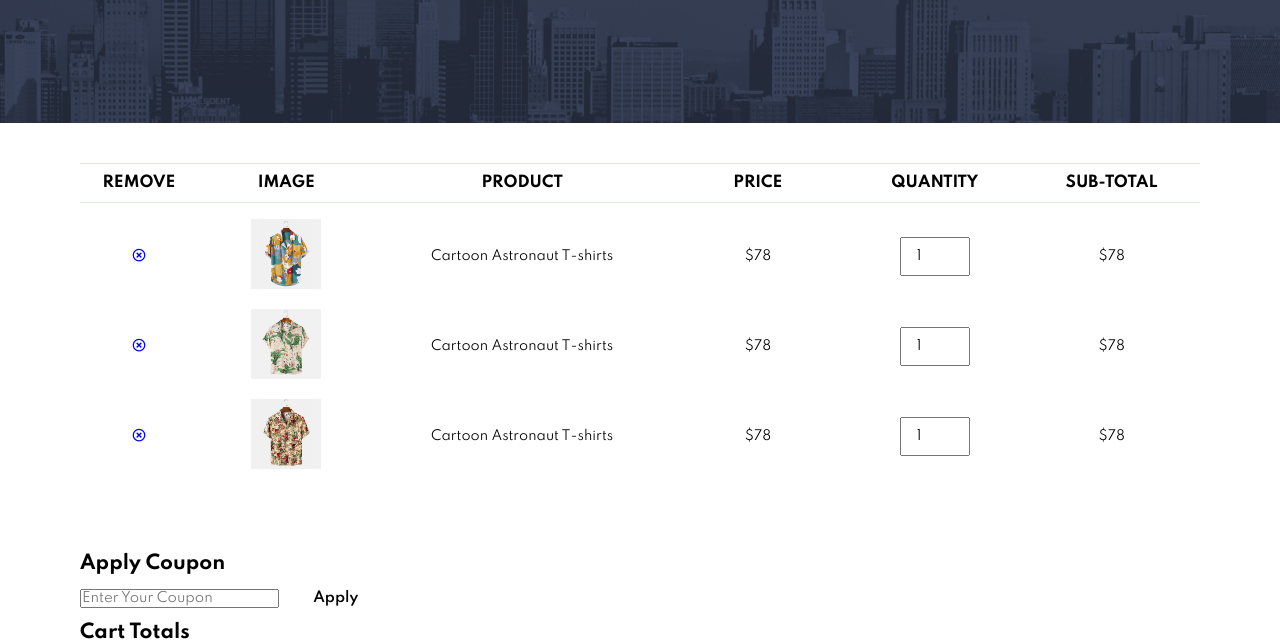
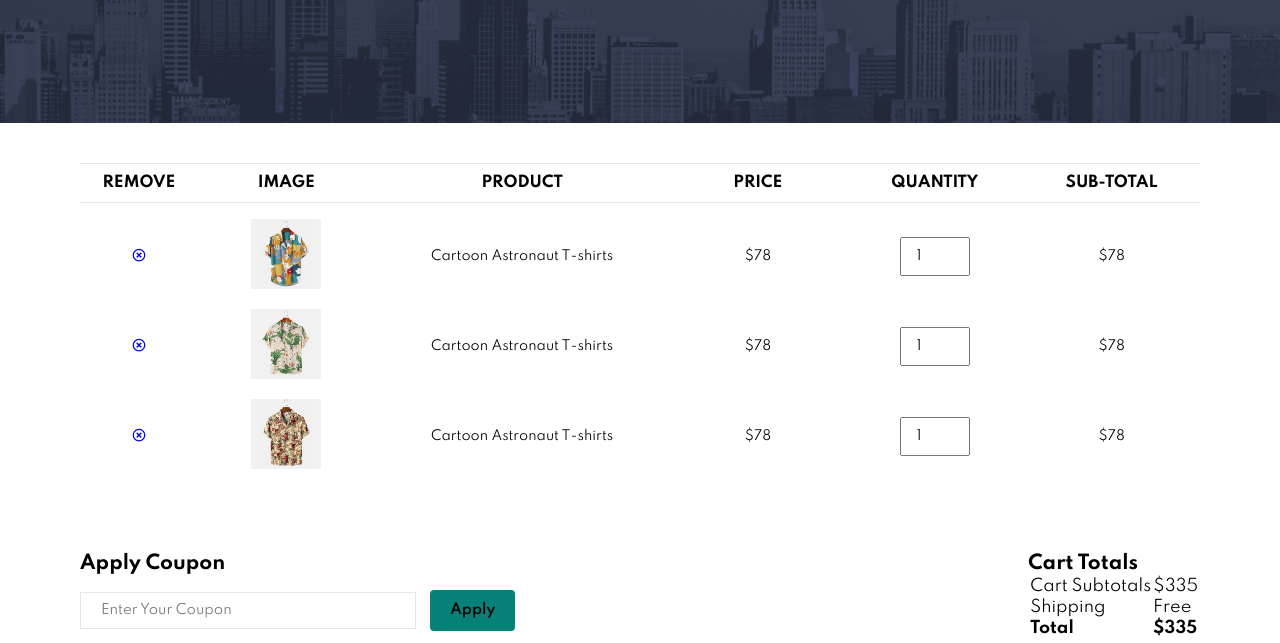
Before and after one commit to Michaelojok11/sell_it_off_Uganda, a plain HTML site: page sell-it-off-Uganda/cart.html in a window 1280 px wide. Shown: the part 282-925 px from the top of the page. Drawn offline with Linux system fonts and the light colour scheme.

Commit message:
update git

```diff
--- a/sell-it-off-Uganda/style.css
+++ b/sell-it-off-Uganda/style.css
@@ -938,7 +938,35 @@ footer .copyright{
 
 }
 
+#cart-add {
+  display: flex;
+  flex-wrap: wrap;
+  justify-content: space-between;
+}
 
+#coupon {
+  width: 50%;
+  margin-bottom: 30px;
+}
+
+
+#coupon h3 {
+  padding-bottom: 15px;
+
+}
+
+#coupon input {
+  padding: 10px 20px;
+  outline: none;
+  width: 60%;
+  margin-right: 10px;
+  border: 1px solid #e2e9e1;
+}
+
+#coupon button {
+  background-color: #088178;
+  padding: 12px 20px;
+}
 
 /* media query for making the websites responsive */
 
```
